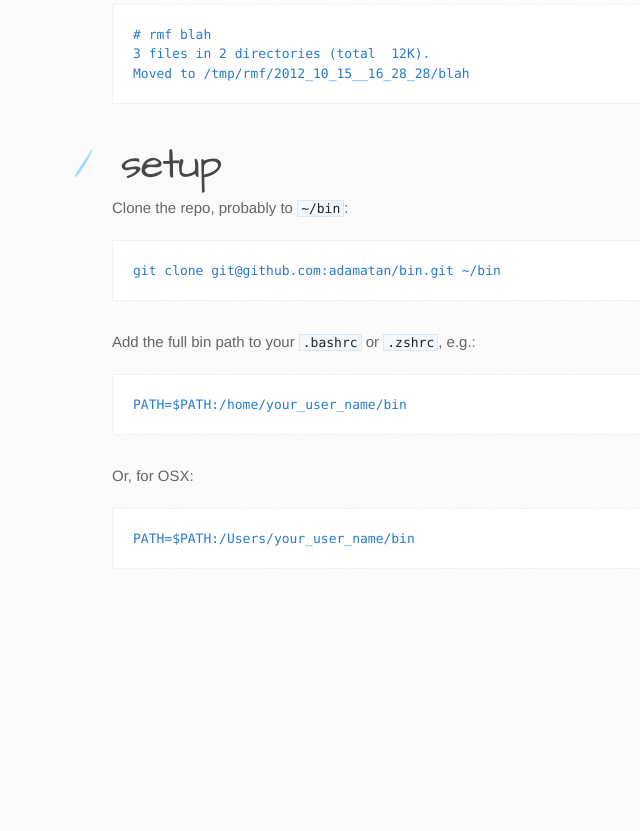
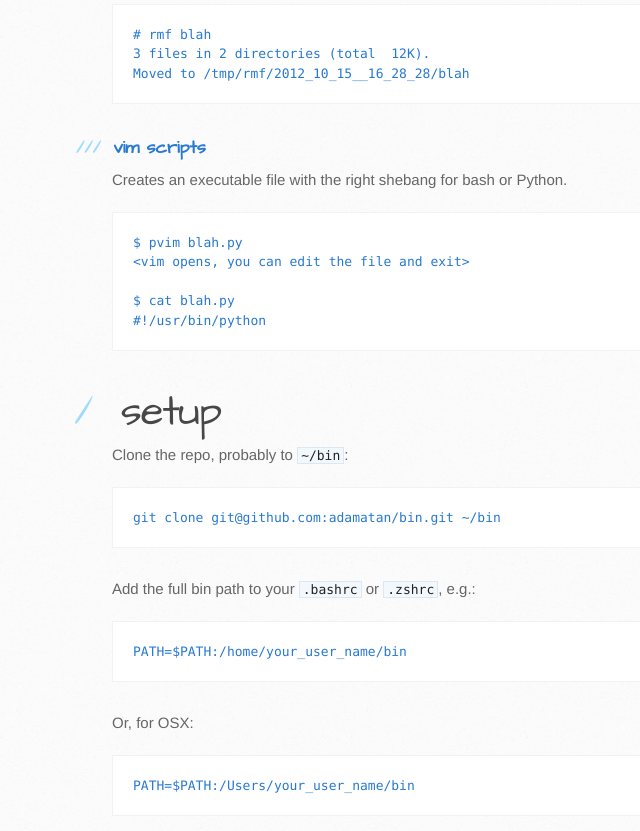
Before and after one commit to adamatan/bin-devils, a plain HTML site: page index.html in a window 1280 px wide. Shown: the part 1340-2171 px from the top of the page, without its empty margins (58-698 px from the left). Before the commit the page ends 1962 px from the top, so only its background shows below. Drawn offline with Linux system fonts and the light colour scheme.

Commit message:
Create gh-pages branch via GitHub

```diff
--- a/index.html
+++ b/index.html
@@ -91,6 +91,19 @@ public interface org.apache.log4j.Appender {
 Moved to /tmp/rmf/2012_10_15__16_28_28/blah
 </code></pre>
 
+<h3>
+<a name="vim-scripts" class="anchor" href="#vim-scripts"><span class="octicon octicon-link"></span></a><a href="https://github.com/adamatan/bin/tree/master/scripts/vim_scripts">vim scripts</a>
+</h3>
+
+<p>Creates an executable file with the right shebang for bash or Python.</p>
+
+<pre><code>$ pvim blah.py
+&lt;vim opens, you can edit the file and exit&gt;
+
+$ cat blah.py
+#!/usr/bin/python
+</code></pre>
+
 <h1>
 <a name="setup" class="anchor" href="#setup"><span class="octicon octicon-link"></span></a>setup</h1>
 
```
Also changed, not shown: params.json (+1 -1 lines).
